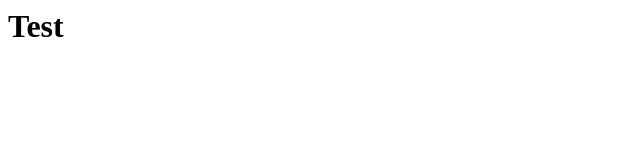
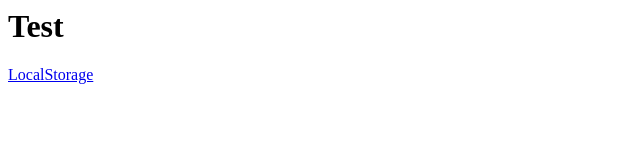
Before and after one commit to trickshot2012/localstorage, a plain HTML site: page index.html in a window 1280 px wide. Shown: the whole page, without its empty margins (0-640 px from the left). Drawn offline with Linux system fonts and the light colour scheme.

Commit message:
Update index.html

```diff
--- a/index.html
+++ b/index.html
@@ -1 +1,2 @@
 <h1>Test</h1>
+<a href="l.html">LocalStorage</a>
```
